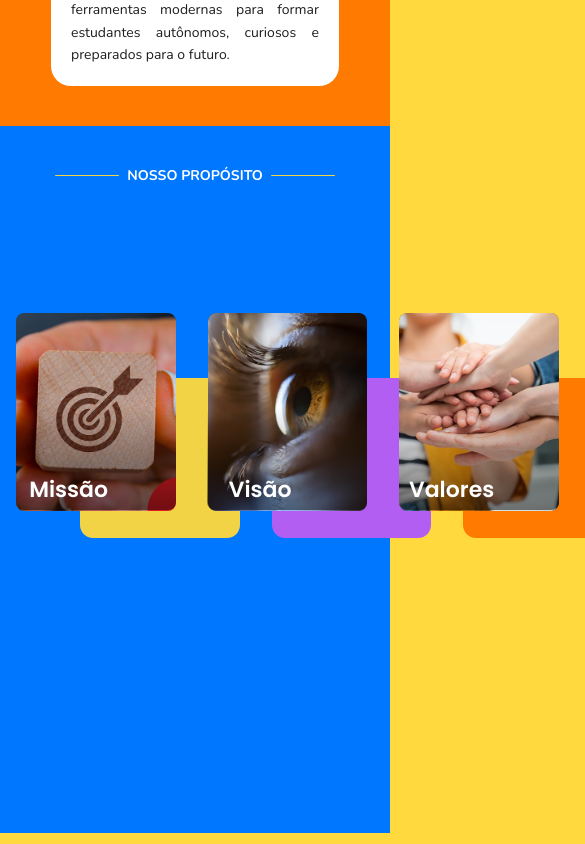
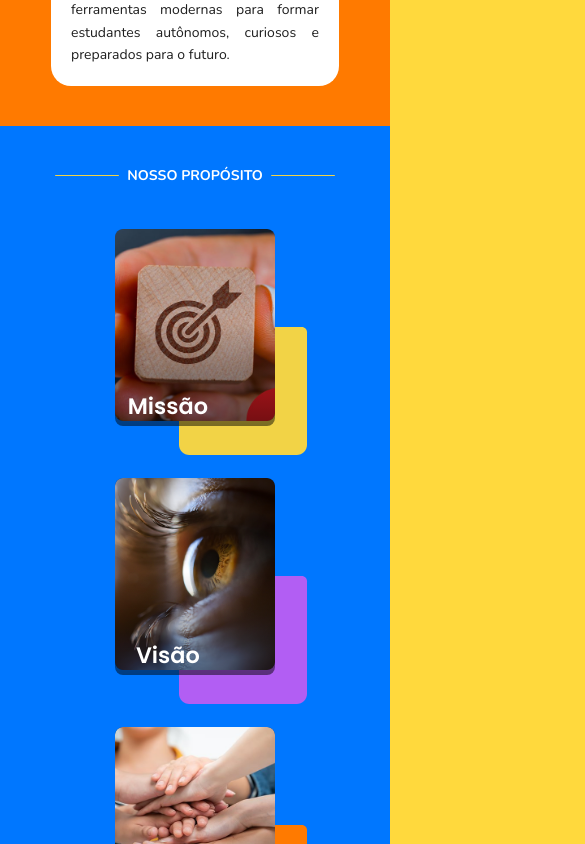
Before and after one commit to Jornicee/bag-landing-v2-, a React (Vite) app: page / in a window 390 px wide. Shown: the part 1680-2524 px from the top of the page, 585 px wide, since content can reach past the window. Built offline with nearby package versions, Linux system fonts and the light colour scheme.

Commit message:
fix: fix purpose layout

```diff
--- a/src/components/CardPurpose.jsx
+++ b/src/components/CardPurpose.jsx
@@ -1,6 +1,7 @@
 import styles from "./CardPurpose.module.css";
 
 export function CardPurpose({ imageSrc, title, description, backgroundImageSrc }) {
+
     return(
         <div className={styles.cardPurpose}>
             <div className={styles.content}>
--- a/src/components/CardPurpose.module.css
+++ b/src/components/CardPurpose.module.css
@@ -1,17 +1,15 @@
-.cardPurpose {
-    margin-bottom: 2rem;
-}
-
 .content {
     display: flex;
     flex-direction: column;
     align-items: center;
-    gap: 1rem;
+    gap: 2rem;
     justify-content: center;
     position: relative;
 }
 
 .content img {
+    max-width:20rem;
+
     background: rgba(0, 0, 0, 0.3);
     border-radius: 0.5rem;
     z-index: 1;
@@ -26,9 +24,13 @@
     pointer-events: none;
     border-radius: 0.5rem;
     z-index: 1;
-    transition: opacity 0.3s ease-in-out, visibility 0.3s ease-in-out;
+    transition: opacity 0.4s ease-in, visibility 0.4s ease-in;
     visibility: visible;
     opacity: 1;
+
+    max-width: 20rem;
+    max-height: 18rem;
+    margin-top: 6rem;
 }
 
 .content:has(img:hover)::after {
@@ -37,11 +39,14 @@
 }
 
 .content h2 {
+    font-size: 3rem;
     font-weight: 600;
     z-index: 2;
     visibility: visible;
     opacity: 1;
-    transition: opacity 0.3s ease-in-out, visibility 0.3s ease-in-out;
+    transition: opacity 0.4s ease-out, visibility 0.4s ease-out;
+
+    margin: -5.8rem 6rem 0 0;
 }
 
 .content:has(img:hover) h2 {
@@ -57,23 +62,93 @@
     visibility: hidden;
     padding: 0.75rem;
     opacity: 0;
-    transition: opacity 0.3s ease-in-out, transform 0.3s ease-in-out;
+    transition: opacity 0.4s ease-in-out, transform 0.4s ease-in-out;
     background: rgba(0, 0, 0, 0.7);
     border-radius: 0.5rem;
     color: var(--color-white);
+
+    max-width: 18rem;
+    height: 24rem;
+    font-size: 1.475rem;
 }
 
 .content:has(img:hover) p {
     cursor: pointer;
     visibility: visible;
     opacity: 1;
-    animation: scaleUp 0.2s ease-in-out forwards;
+    animation: scaleUp 0.4s ease-in-out forwards;
 }
 
 .backgroundImage {
     width: 100%;
     height: auto;
     position: relative;
+
+    max-width: 32rem;
+    max-height: 12rem;
+    margin-left: 8rem;
+    margin-top: -8rem;
+}
+
+@media (min-width: 641px) and (max-width: 1024px) {
+    .content img {
+        width: 18rem;
+        height: 24rem;
+    }
+
+    .content::after {
+        width: 18rem;
+        height: 6.4rem;
+        margin-top: 17.6rem;
+    }
+
+    .content h2 {
+        margin: -6rem 0 0 -3rem;
+    }
+
+    .content p {
+        padding: 1rem;
+        height: 24rem;
+        font-size: 1.425rem;
+    }
+
+    .backgroundImage {
+        max-width: 32rem;
+        max-height: 12rem;
+        margin-left: 8rem;
+        margin-top: -8rem;
+    }
+}
+
+@media (max-width: 640px) {
+    .content img {
+        width: 10rem;
+        height: 12rem;
+    }
+
+    .content::after {
+        width: 10rem;
+        height: 6.4rem;
+        margin-top: 6rem;
+    }
+
+    .content h2 {
+        font-size: 1.4rem;
+        margin: -4rem 0 0 -3.4rem;
+    }
+
+    .content p {
+        max-width: 9rem;
+        height: 11.4rem;
+        font-size: 0.675rem;
+    }
+
+    .backgroundImage {
+        max-width: 10rem;
+        max-height: 8rem;
+        margin-left: 4rem;
+        margin-top: -6rem;
+    }
 }
 
 @keyframes scaleUp {
@@ -84,189 +159,3 @@
         transform: scale(1.1);
     }
 }
-
-@media (min-width: 641px) and (max-width: 1024px) {
-    .cardPurpose {
-        margin-bottom: 2rem;
-    }
-
-    .content {
-        gap: 1.5rem;
-    }
-
-    .content img {
-        max-width: 12rem;
-        height: 15rem;
-    }
-
-    .content::after {
-        width: 12rem;
-        height: 7.5rem;
-        margin-top: 7.5rem;
-    }
-
-    .content h2 {
-        font-size: 1.5rem;
-        margin: -4rem 0 0 -4rem;
-    }
-
-    .content p {
-        max-width: 10rem;
-        font-size: 0.75rem;
-        margin-top: 0.5rem;
-        padding: 1rem;
-    }
-
-    .backgroundImage {
-        max-width: 12rem;
-        max-height: 15rem;
-        margin-left: 4.5rem;
-        margin-top: -9rem;
-    }
-}
-
-@media (max-width: 640px) {
-    .cardPurpose {
-        margin-bottom: 2rem;
-    }
-
-    .content {
-        display: flex;
-        flex-direction: column;
-        align-items: center;
-        gap: 1rem;
-        justify-content: center;
-        position: relative;
-
-    }
-
-    .content img {
-        max-width: 10rem;
-        height: 12.375rem;
-        background: rgba(0, 0, 0, 0.3);
-        border-radius: 0.5rem;
-        z-index: 1;
-    }
-
-    .content::after {
-        content: '';
-        position: absolute;
-        left: 50%;
-        transform: translateX(-50%);
-        width: 10rem;
-        height: 6.5rem;
-        background: linear-gradient(to bottom, rgba(0, 0, 0, 0), rgba(0, 0, 0, 0.5));
-        pointer-events: none;
-        border-radius: 0.5rem;
-        margin-top: 6rem;
-        z-index: 1;
-        transition: opacity 0.3s ease-in-out, visibility 0.3s ease-in-out;
-        visibility: visible;
-        opacity: 1;
-    }
-
-    .content:has(img:hover)::after {
-        visibility: hidden;
-        opacity: 0;
-    }
-
-    .content h2 {
-        font-size: 1.375rem;
-        font-weight: 600;
-        z-index: 2;
-        margin: -3.4rem 0 0 -3.4rem;
-        visibility: visible;
-        opacity: 1;
-        transition: opacity 0.3s ease-in-out, visibility 0.3s ease-in-out;
-    }
-
-    .content:has(img:hover) h2 {
-        visibility: hidden;
-        opacity: 0;
-    }
-
-    .content p {
-        max-width: 9rem;
-        height: 11.4rem;
-        text-align: left;
-        font-size: 0.675rem;
-        font-weight: 500;
-        z-index: 1;
-        position: absolute;
-        visibility: hidden;
-        margin-top: 0.2rem;
-        padding: 0.75rem 0.75rem 0 0.75rem;
-        opacity: 0;
-        transition: opacity 0.3s ease-in-out, transform 0.3s ease-in-out;
-        background: rgba(0, 0, 0, 0.7);
-        border-radius: 0.5rem;
-        color: var(--color-white);
-    }
-
-    .content:has(img:hover) p {
-        visibility: visible;
-        opacity: 1;
-        animation: scaleUp 0.2s ease-in-out forwards;
-    }
-
-    .backgroundImage {
-        width: 100%;
-        height: auto;
-        max-width: 10rem;
-        max-height: 12.375rem;
-
-        position: relative;
-        margin-left: 4rem;
-        margin-top: -8rem;
-    }
-}
-
-@media (min-width: 1025px) {
-    .cardPurpose {
-        margin-bottom: 3rem;
-    }
-
-    .content {
-        gap: 2rem;
-    }
-
-    .content img {
-        max-width: 14rem;
-        height: 17.5rem;
-    }
-
-    .content::after {
-        width: 14rem;
-        height: 8.75rem;
-        margin-top: 8.75rem;
-    }
-
-    .content h2 {
-        font-size: 1.75rem;
-        margin: -5rem 0 0 -4.5rem;
-    }
-
-    .content p {
-        max-width: 11rem;
-        font-size: 0.85rem;
-        margin-top: 1rem;
-        padding: 1.25rem;
-    }
-
-    .backgroundImage {
-        max-width: 14rem;
-        max-height: 17.5rem;
-        margin-left: 5rem;
-        margin-top: -10rem;
-    }
-}
-
-
-@keyframes scaleUp {
-    from {
-        transform: scale(1);
-    }
-    to {
-        transform: scale(1.1);
-    }
-}
--- a/src/pages/AboutPurpose.jsx
+++ b/src/pages/AboutPurpose.jsx
@@ -40,7 +40,8 @@ export function AboutPurpose() {
                 <CardPurpose
                     imageSrc={ValuesImage}
                     title="Valores"
-                    description="Inclusão;
+                    description="
+                    Inclusão;
                     Criatividade;
                     Protagonismo;
                     Aprendizagem Ativa;
--- a/src/pages/AboutPurpose.module.css
+++ b/src/pages/AboutPurpose.module.css
@@ -1,13 +1,12 @@
 .sectionAboutPurpose {
   width: 100%;
-  min-height: 100vh;
+  height: auto;
   background-color: var(--color-blue-light);
   color: var(--color-white);
 
   display: flex;
   flex-direction: column;
-  align-items: center;
-  gap: 2rem;
+  align-items: flex-start;
   justify-content: flex-start;
   padding: 0 1rem;
   box-sizing: border-box;
@@ -43,9 +42,19 @@
 
 .containerContent {
     display: flex;
-    gap: 2rem;
+    align-items: center;
+    justify-content: center;
+    gap:6rem;
 
-    margin: 5rem auto 15rem;
+    margin: 1.75rem auto 10rem;
+}
+
+/* ! RESPONSIVIDADE TABLET */
+@media (min-width: 641px) and (max-width: 1024px) {
+    .containerContent {
+        flex-direction: column;
+        margin-top: 2rem;
+    }
 }
 
 /* ! RESPONSIVIDADE MOBILE */
@@ -64,4 +73,11 @@
     .containerHeader h1 {
         font-size: clamp(0.875rem, 3vw, 1.25rem);
     }
+
+    .containerContent {
+        flex-direction: column;
+        gap: 1rem;
+
+        margin-bottom: 4rem;
+    }
 }
--- a/src/pages/AboutUsFirst.module.css
+++ b/src/pages/AboutUsFirst.module.css
@@ -1,6 +1,6 @@
 .sectionAboutUsFirst {
   width: 100%;
-  min-height: 100vh;
+  height: auto;
   background-color: var(--color-orange);
   color: var(--color-white);
 
@@ -53,7 +53,7 @@
     justify-content: center;
     flex-wrap: wrap;
 
-    margin-bottom: 2rem;
+    margin-bottom: 12rem;
     padding: 0 1rem;
     box-sizing: border-box;
 }
```
